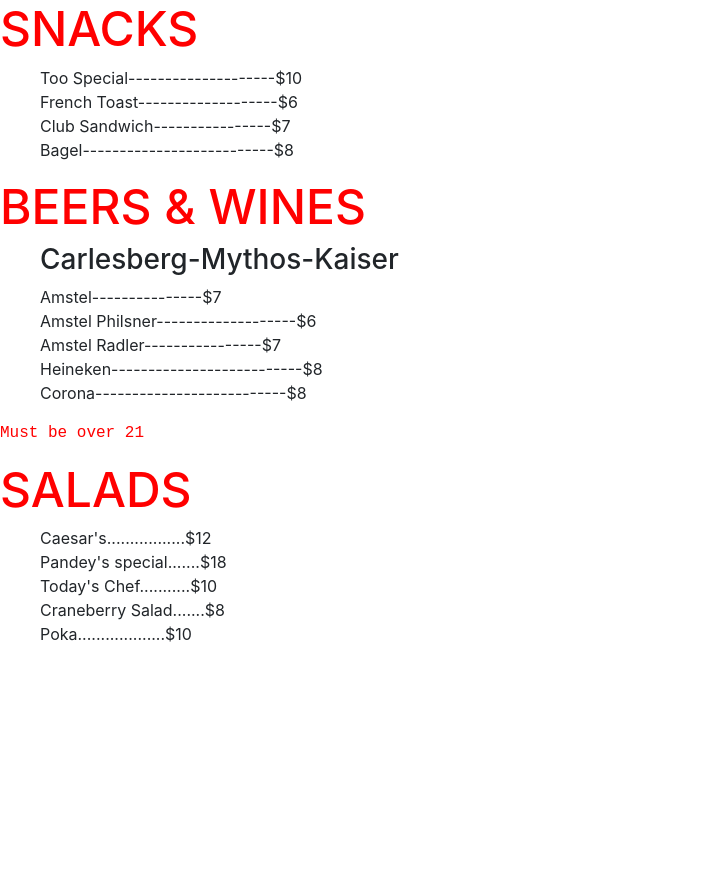
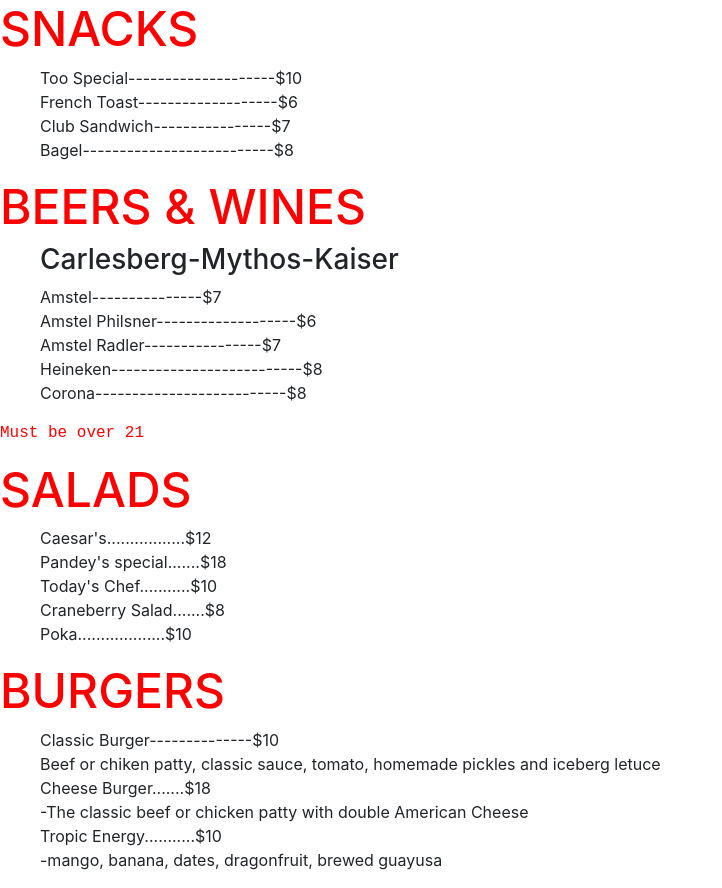
Before and after one commit to gouthamreji-gr554/website-challenge-team1, a plain HTML site: page index.html in a window 1280 px wide. Shown: the whole page, without its empty margins (0-722 px from the left). Before the commit the page ends 800 px from the top, so only its background shows below. Drawn offline with nearby package versions, Linux system fonts and the light colour scheme.

Commit message:
update 3

```diff
--- a/index.html
+++ b/index.html
@@ -38,6 +38,17 @@
           <li>Poka...................$10</li>
       </ol>
      </div>
+     <div id="burger">
+      <h1>BURGERS</h1>
+      <ol>
+          <li>Classic Burger--------------$10</li>
+          <li>Beef or chiken patty, classic sauce, tomato, homemade pickles and iceberg letuce</li>
+          <li>Cheese Burger.......$18</li>
+          <li>-The classic beef or chicken patty with double American Cheese</li>
+          <li>Tropic Energy...........$10<li>
+          <li>-mango, banana, dates, dragonfruit, brewed guayusa</li>
+      </ol>
+     </div>
 
   </body>
 </html>
```
